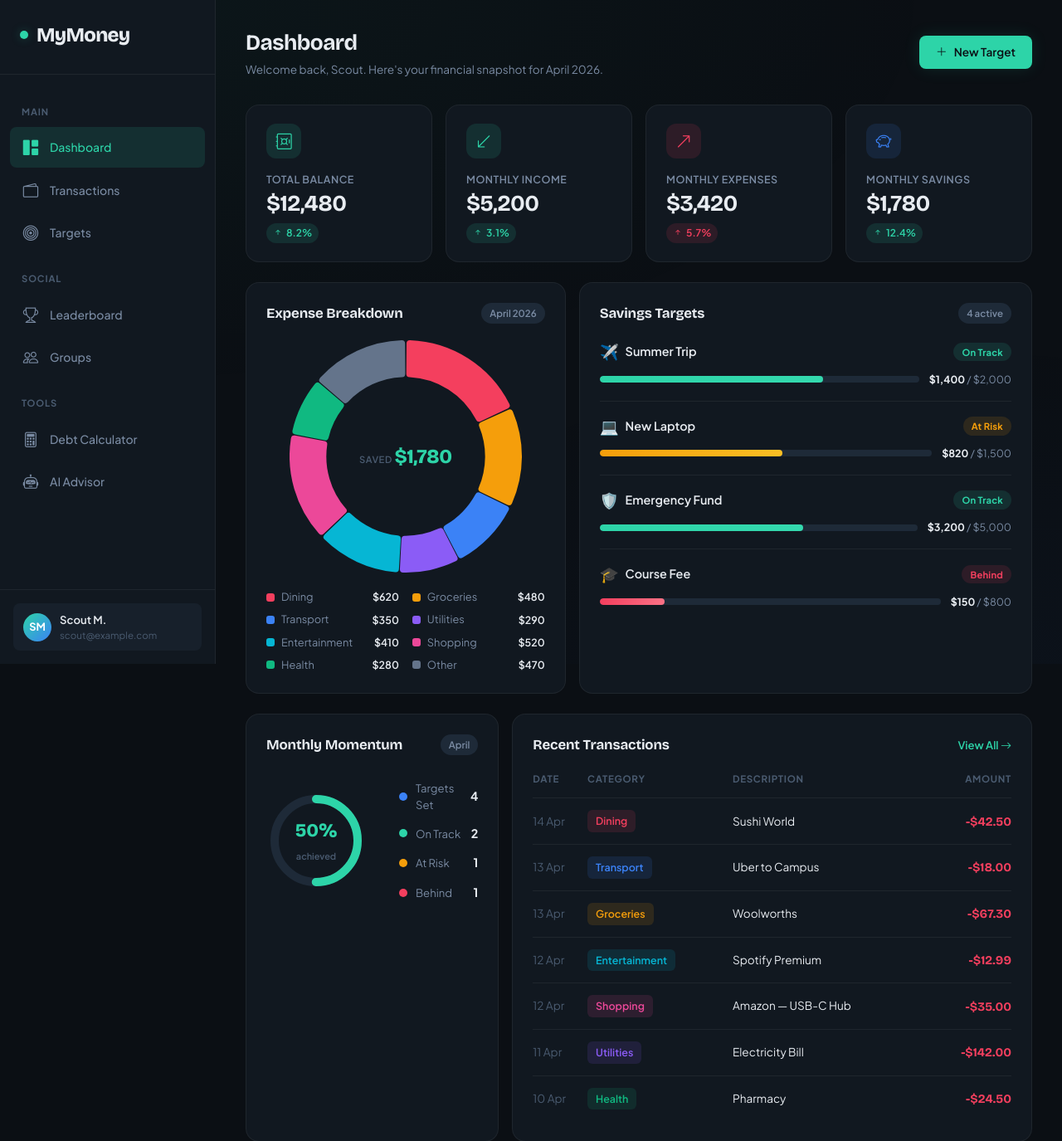
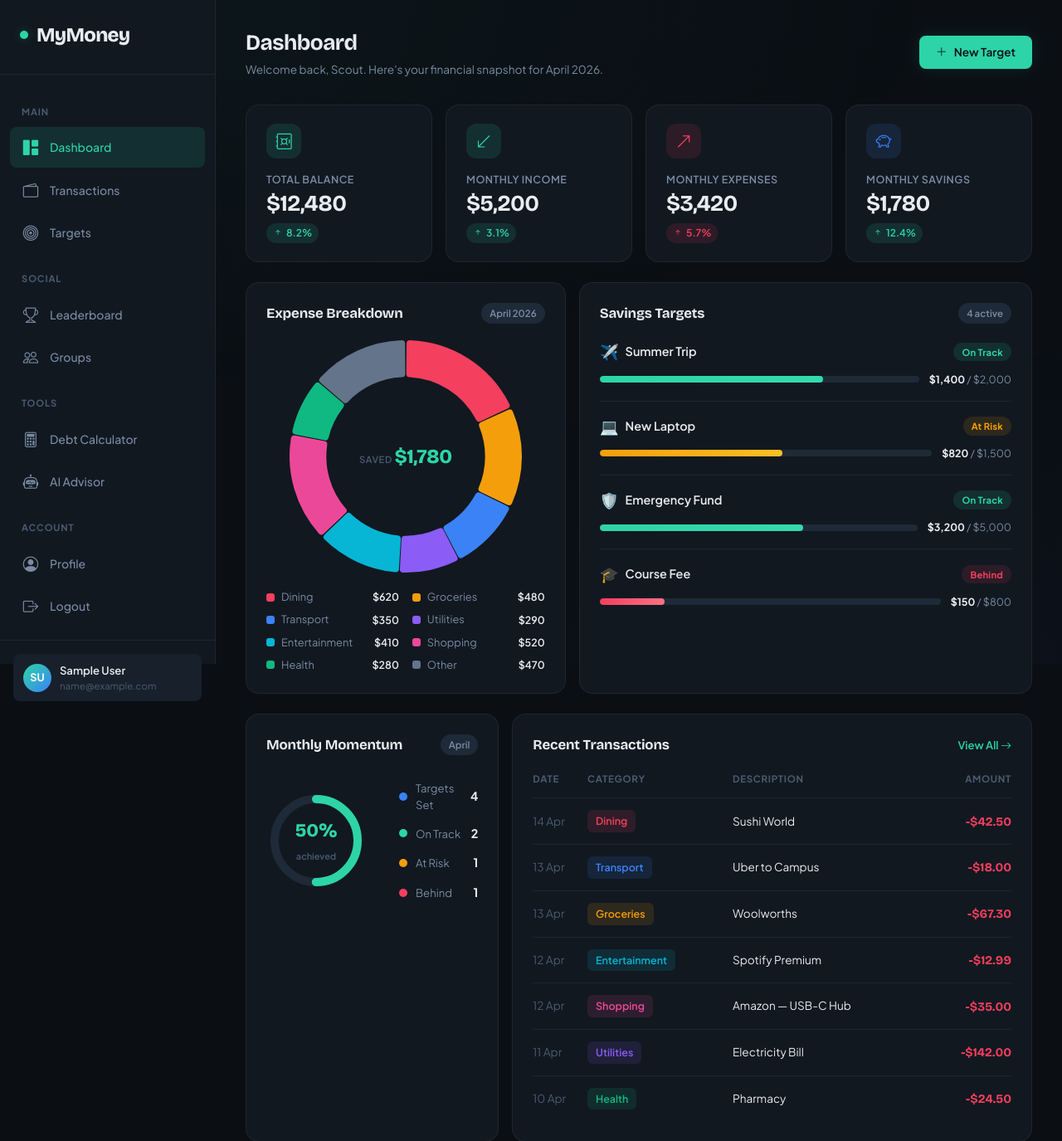
Before and after one commit to Haydosi/CITS3403-Project, a Flask app: page / in a window 1280 px wide. Shown: the top 1375 px of the page at 83% size. Run offline with Flask 3, Linux system fonts and the light colour scheme; the visitor is signed in with stand-in values (Sample User, id 1); parts of the project's set-up code (start-up, migrations or seed data) failed here and were passed over.

Commit message:
- Update sidebar.html, now the user pill at the bottom is a real link to /profile showing the logged-in user's details - Add Logout links

```diff
--- a/app/templates/partials/sidebar.html
+++ b/app/templates/partials/sidebar.html
@@ -41,15 +41,27 @@ this belongs in the sidebar partial
         <a href="{{ url_for('main.debt_calculator') }}"
             class="nav-link {{ 'active' if request.endpoint == 'main.debt_calculator' else '' }}"><i class="bi bi-calculator"></i> Debt Calculator</a>
         <a href="#" class="nav-link"><i class="bi bi-robot"></i> AI Advisor</a>
+        <div class="nav-section-label">Account</div>
+        <a href="{{ url_for('main.profile') }}"
+            class="nav-link {{ 'active' if request.endpoint == 'main.profile' else '' }}"><i class="bi bi-person-circle"></i> Profile</a>
+        <a href="{{ url_for('main.logout') }}" class="nav-link"><i class="bi bi-box-arrow-right"></i> Logout</a>
     </nav>
     <!-- Logged-in user info at the bottom of the sidebar -->
     <div class="sidebar-footer">
-        <div class="user-pill">
-            <div class="user-avatar">SM</div>
+        <a href="{{ url_for('main.profile') }}" class="user-pill text-decoration-none">
+            <div class="user-avatar">
+                {{ (current_user.first_name[0] if current_user.first_name else current_user.username[0]) | upper }}{{ (current_user.last_name[0] if current_user.last_name else '') | upper }}
+            </div>
             <div class="user-info">
-                <div class="user-name">Scout M.</div>
-                <div class="user-email">scout@example.com</div>
+                <div class="user-name">
+                    {% if current_user.first_name or current_user.last_name %}
+                        {{ current_user.first_name or '' }} {{ current_user.last_name or '' }}
+                    {% else %}
+                        {{ current_user.username }}
+                    {% endif %}
+                </div>
+                <div class="user-email">{{ current_user.email }}</div>
             </div>
-        </div>
+        </a>
     </div>
 </aside>
```
